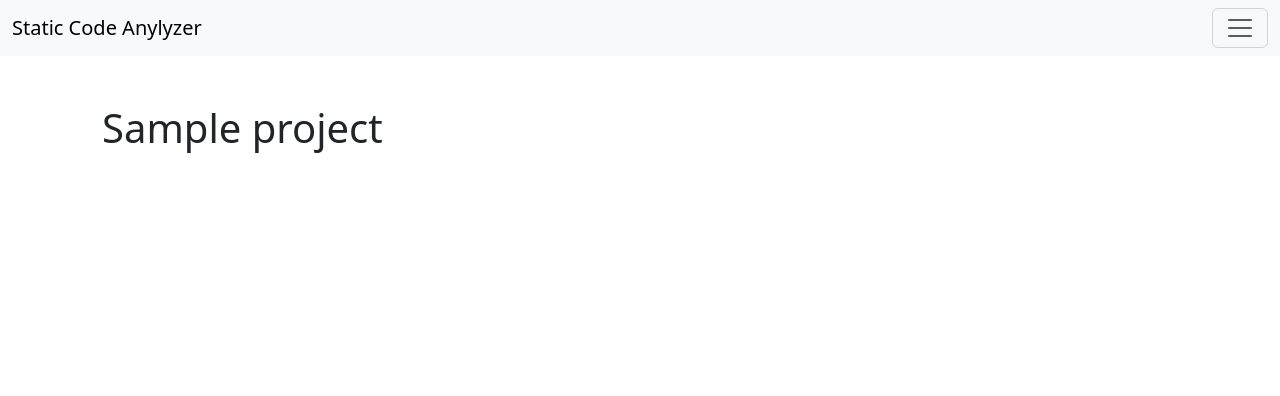
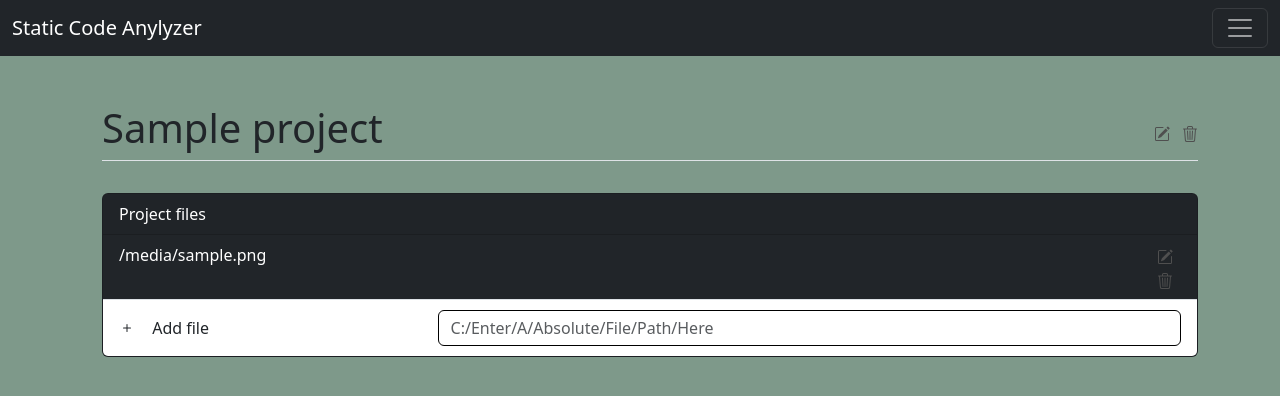
Before and after one commit to GurSinai/StaticCodeAnalyser, a Flask app: template templates/project.html in a window 1280 px wide. Shown: the top 396 px of the page. Run offline with Flask 3, Linux system fonts and the light colour scheme; the template is opened without the code that fills it: most values are stand-ins (such as "Sample title", 1, 10 or a date in 2020).

Commit message:
Add project viewer and basic functionality

```diff
--- a/app.py
+++ b/app.py
@@ -1,5 +1,5 @@
 from flask import Flask, render_template, request, redirect
-import db
+import db, os
 
 app = Flask(__name__)
 
@@ -22,6 +22,18 @@ def createproject():
 def view_project(project):
     return render_template('project.html', project=db.get_project(project), files=db.get_project_files(project))
 
+@app.route('/addfile', methods=['POST'])
+def add_file():
+    file = request.form.get('path')
+    project_name = request.form.get('project_name')
+    if file != "" and file is not None and os.path.isfile(file):
+        db.add_file_to_project(project_name, file)
+    return redirect('/viewproject/' + project_name)
+
+@app.route('/removefile/<filename>/<projectname>')
+def remove_file(filename, projectname):
+    db.remove_file_from_project_no_slash(projectname, filename)
+    return redirect('/viewproject/' + projectname)
 
 if __name__ == '__main__':
     app.run(debug=True)
--- a/db.py
+++ b/db.py
@@ -70,3 +70,16 @@ def remove_file_from_project(proj, path):
                     return True
             return False
     return False
+
+
+def remove_file_from_project_no_slash(proj, path):
+    projects = read_all_projects()
+    for project in projects:
+        if project['name'] == proj:
+            for file in project['files']:
+                if file.replace('\\', '') == path:
+                    project['files'].remove(file)
+                    overwrite_db(projects)
+                    return True
+            return False
+    return False
--- /dev/null
+++ b/static/style.css
@@ -0,0 +1,7 @@
+.link-wait-hover{
+    color: #4f4f4f;
+    text-decoration: None;
+}
+.link-wait-hover:hover{
+    color: #FFFFFF
+}
--- a/templates/base.html
+++ b/templates/base.html
@@ -7,19 +7,20 @@
     <link href="https://cdn.jsdelivr.net/npm/bootstrap@5.3.1/dist/css/bootstrap.min.css" rel="stylesheet" integrity="sha384-4bw+/aepP/YC94hEpVNVgiZdgIC5+VKNBQNGCHeKRQN+PtmoHDEXuppvnDJzQIu9" crossorigin="anonymous">
     <script src="https://cdn.jsdelivr.net/npm/@popperjs/core@2.11.8/dist/umd/popper.min.js" integrity="sha384-I7E8VVD/ismYTF4hNIPjVp/Zjvgyol6VFvRkX/vR+Vc4jQkC+hVqc2pM8ODewa9r" crossorigin="anonymous"></script>
     <script src="https://cdn.jsdelivr.net/npm/bootstrap@5.3.1/dist/js/bootstrap.min.js" integrity="sha384-Rx+T1VzGupg4BHQYs2gCW9It+akI2MM/mndMCy36UVfodzcJcF0GGLxZIzObiEfa" crossorigin="anonymous"></script>
+    <link href="{{url_for('static', filename='style.css')}}" rel="stylesheet" type="text/css">
 </head>
-<body>
+<body  style="background-color: #7E998A">
   <div>
-    <nav class="navbar bg-body-tertiary sticky-top">
+    <nav class="navbar navbar-dark bg-dark sticky-top">
         <div class="container-fluid">
-          <a class="navbar-brand" href="#">Static Code Anylyzer</a>
+          <a class="navbar-brand" href="/">Static Code Anylyzer</a>
           <button class="navbar-toggler" type="button" data-bs-toggle="offcanvas" data-bs-target="#offcanvasNavbar" aria-controls="offcanvasNavbar" aria-label="Toggle navigation">
             <span class="navbar-toggler-icon"></span>
           </button>
-          <div class="offcanvas offcanvas-end" tabindex="-1" id="offcanvasNavbar" aria-labelledby="offcanvasNavbarLabel">
+          <div class="offcanvas text-bg-dark offcanvas-end" tabindex="-1" id="offcanvasNavbar" aria-labelledby="offcanvasNavbarLabel">
             <div class="offcanvas-header">
               <h5 class="offcanvas-title" id="offcanvasNavbarLabel">Options</h5>
-              <button type="button" class="btn-close" data-bs-dismiss="offcanvas" aria-label="Close"></button>
+              <button type="button" class="btn-close btn-close-white" data-bs-dismiss="offcanvas" aria-label="Close"></button>
             </div>
             <div class="offcanvas-body">
               <ul class="navbar-nav justify-content-end flex-grow-1 pe-3">
--- a/templates/index.html
+++ b/templates/index.html
@@ -45,8 +45,7 @@
           <p class="card-text">{{project['desc']}}</p>
         </div>
         <div>
-          <a href="#" class="card-link">Card link</a>
-          <a href="#" class="card-link">Another link</a>
+          <a href="/viewproject/{{project['name']}}" class="card-link">View project</a>
         </div>
       </div>
     </div>
--- a/templates/project.html
+++ b/templates/project.html
@@ -1,6 +1,63 @@
 {% extends "base.html" %}
 {% block content %}
 <div style="padding-left: 2rem; padding-top: 3rem" class="container-md">
-    <p class="h1">{{project.name}}</p>
+    <div class="d-flex border-bottom" style="justify-content:space-between; flex-direction:row; align-items:center">
+    <p class="h1" >
+        {{project['name']}}</p>
+        <div>
+            <a href="#" class="link-wait-hover" style="margin-right: 0.5rem">
+                <svg xmlns="http://www.w3.org/2000/svg" width="16" height="16" fill="currentColor" class="bi bi-pencil-square" viewBox="0 0 16 16">
+                    <path d="M15.502 1.94a.5.5 0 0 1 0 .706L14.459 3.69l-2-2L13.502.646a.5.5 0 0 1 .707 0l1.293 1.293zm-1.75 2.456-2-2L4.939 9.21a.5.5 0 0 0-.121.196l-.805 2.414a.25.25 0 0 0 .316.316l2.414-.805a.5.5 0 0 0 .196-.12l6.813-6.814z"/>
+                    <path fill-rule="evenodd" d="M1 13.5A1.5 1.5 0 0 0 2.5 15h11a1.5 1.5 0 0 0 1.5-1.5v-6a.5.5 0 0 0-1 0v6a.5.5 0 0 1-.5.5h-11a.5.5 0 0 1-.5-.5v-11a.5.5 0 0 1 .5-.5H9a.5.5 0 0 0 0-1H2.5A1.5 1.5 0 0 0 1 2.5v11z"/>
+                </svg>
+            </a>
+            <a href="#" "  class="link-wait-hover">
+                <svg xmlns="http://www.w3.org/2000/svg" width="16" height="16" fill="currentColor" class="bi bi-trash3" viewBox="0 0 16 16">
+                    <path d="M6.5 1h3a.5.5 0 0 1 .5.5v1H6v-1a.5.5 0 0 1 .5-.5ZM11 2.5v-1A1.5 1.5 0 0 0 9.5 0h-3A1.5 1.5 0 0 0 5 1.5v1H2.506a.58.58 0 0 0-.01 0H1.5a.5.5 0 0 0 0 1h.538l.853 10.66A2 2 0 0 0 4.885 16h6.23a2 2 0 0 0 1.994-1.84l.853-10.66h.538a.5.5 0 0 0 0-1h-.995a.59.59 0 0 0-.01 0H11Zm1.958 1-.846 10.58a1 1 0 0 1-.997.92h-6.23a1 1 0 0 1-.997-.92L3.042 3.5h9.916Zm-7.487 1a.5.5 0 0 1 .528.47l.5 8.5a.5.5 0 0 1-.998.06L5 5.03a.5.5 0 0 1 .47-.53Zm5.058 0a.5.5 0 0 1 .47.53l-.5 8.5a.5.5 0 1 1-.998-.06l.5-8.5a.5.5 0 0 1 .528-.47ZM8 4.5a.5.5 0 0 1 .5.5v8.5a.5.5 0 0 1-1 0V5a.5.5 0 0 1 .5-.5Z"/>
+                </svg>
+            </a>
+        </div>
+    </div>
+
+    <div class="card text-bg-dark" style="width: 100%; margin-top: 2rem;">
+        <div class="card-header" >
+          <span>Project files</span>
+        </div>
+        <ul class="list-group list-group-flush text-bg-dark">
+            {% for file in project['files'] %}
+
+            <li class="list-group-item d-flex text-bg-dark" style="justify-content:space-between">
+                <span>{{file}}</span>
+                <div>
+                    <a href="#" class="link-wait-hover" style="margin-right: 0.5rem">
+                        <svg xmlns="http://www.w3.org/2000/svg" width="16" height="16" fill="currentColor" class="bi bi-pencil-square" viewBox="0 0 16 16">
+                            <path d="M15.502 1.94a.5.5 0 0 1 0 .706L14.459 3.69l-2-2L13.502.646a.5.5 0 0 1 .707 0l1.293 1.293zm-1.75 2.456-2-2L4.939 9.21a.5.5 0 0 0-.121.196l-.805 2.414a.25.25 0 0 0 .316.316l2.414-.805a.5.5 0 0 0 .196-.12l6.813-6.814z"/>
+                            <path fill-rule="evenodd" d="M1 13.5A1.5 1.5 0 0 0 2.5 15h11a1.5 1.5 0 0 0 1.5-1.5v-6a.5.5 0 0 0-1 0v6a.5.5 0 0 1-.5.5h-11a.5.5 0 0 1-.5-.5v-11a.5.5 0 0 1 .5-.5H9a.5.5 0 0 0 0-1H2.5A1.5 1.5 0 0 0 1 2.5v11z"/>
+                        </svg>
+                    </a>
+                    <form>
+                        <a href="/removefile/{{file.replace('\\', '')}}/{{project['name']}}"  class="link-wait-hover">
+                            <svg xmlns="http://www.w3.org/2000/svg" width="16" height="16" fill="currentColor" class="bi bi-trash3" viewBox="0 0 16 16">
+                                <path d="M6.5 1h3a.5.5 0 0 1 .5.5v1H6v-1a.5.5 0 0 1 .5-.5ZM11 2.5v-1A1.5 1.5 0 0 0 9.5 0h-3A1.5 1.5 0 0 0 5 1.5v1H2.506a.58.58 0 0 0-.01 0H1.5a.5.5 0 0 0 0 1h.538l.853 10.66A2 2 0 0 0 4.885 16h6.23a2 2 0 0 0 1.994-1.84l.853-10.66h.538a.5.5 0 0 0 0-1h-.995a.59.59 0 0 0-.01 0H11Zm1.958 1-.846 10.58a1 1 0 0 1-.997.92h-6.23a1 1 0 0 1-.997-.92L3.042 3.5h9.916Zm-7.487 1a.5.5 0 0 1 .528.47l.5 8.5a.5.5 0 0 1-.998.06L5 5.03a.5.5 0 0 1 .47-.53Zm5.058 0a.5.5 0 0 1 .47.53l-.5 8.5a.5.5 0 1 1-.998-.06l.5-8.5a.5.5 0 0 1 .528-.47ZM8 4.5a.5.5 0 0 1 .5.5v8.5a.5.5 0 0 1-1 0V5a.5.5 0 0 1 .5-.5Z"/>
+                            </svg>
+                        </a>
+                    </form>
+                </div>
+            </li>
+            {% endfor %}
+            <li class="list-group-item d-flex" style="justify-content:space-between; height: 3.5rem; align-items: center">
+                <form class="d-flex" action="/addfile" method="POST" style="align-items:center; justify-content:space-between; width:100%">
+                    <div>
+                        <svg xmlns="http://www.w3.org/2000/svg" width="16" height="16" fill="currentColor" class="bi bi-plus" viewBox="0 0 16 16">
+                            <path d="M8 4a.5.5 0 0 1 .5.5v3h3a.5.5 0 0 1 0 1h-3v3a.5.5 0 0 1-1 0v-3h-3a.5.5 0 0 1 0-1h3v-3A.5.5 0 0 1 8 4z"/>
+                        </svg>
+                        <input type="submit" class="btn" value="Add file">
+                    </div>
+                    <input type="path" name="path" style="height:50%; width: 70%" class="form-control border border-black" id="exampleInputEmail1" placeholder="C:/Enter/A/Absolute/File/Path/Here">
+                    <input type="hidden" name="project_name" value="{{project['name']}}">
+                </form>
+            </li>
+        </ul>
+      </div>
 </div>
 {% endblock %}
```
